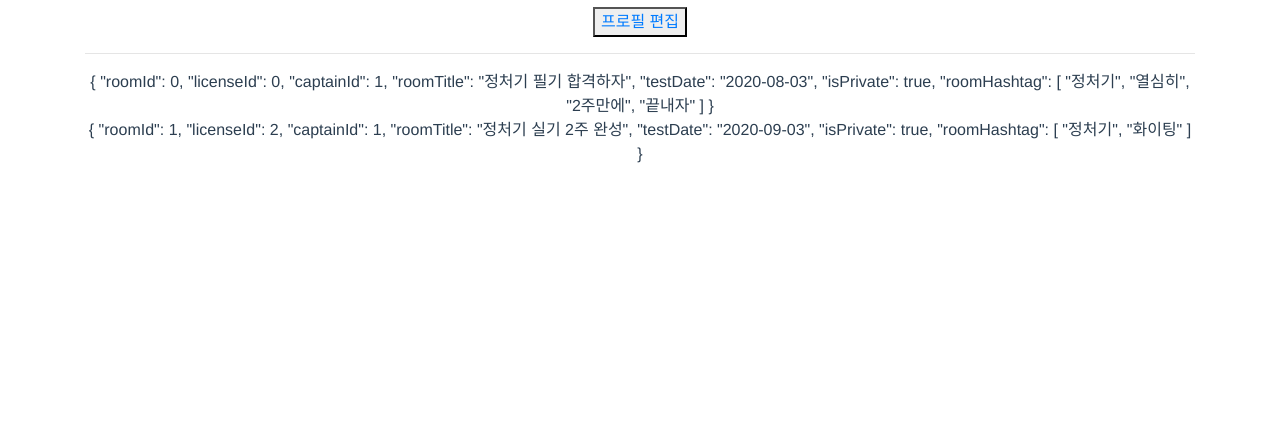
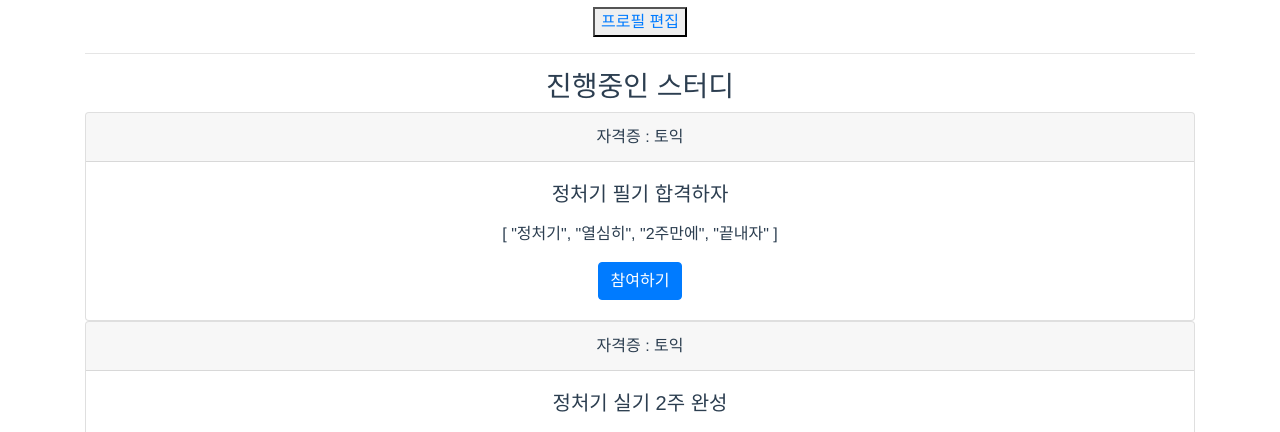
Before and after one commit to kyngskwk/Just_DDA_IT, a Vue app in the folder frontend/: page /mystudy in a window 1280 px wide. Shown: the part 520-952 px from the top of the page. Before the commit the page ends 800 px from the top, so only its background shows below. Built offline with nearby package versions, Linux system fonts and the light colour scheme.

Commit message:
FE-userstudyrooms S03P12A102-29 add studyroom list

```diff
--- /dev/null
+++ b/frontend/public/onelicense.json
@@ -0,0 +1,8 @@
+{
+  "data": [
+    {
+      "licenseId": 0,
+      "licenseTitle": "토익"
+    }
+  ]
+}
--- a/frontend/src/components/MyStudy/StudyList.vue
+++ b/frontend/src/components/MyStudy/StudyList.vue
@@ -1,5 +1,6 @@
 <template>
   <div>
+    <h3>진행중인 스터디</h3>
     <StudyListItem
     v-for="myStudyRoom in myStudyRooms"
     :key="myStudyRoom.id"
--- a/frontend/src/components/MyStudy/StudyListItem.vue
+++ b/frontend/src/components/MyStudy/StudyListItem.vue
@@ -1,16 +1,42 @@
 <template>
   <div>
-    {{ myStudyRoom }}
+    <div class="card text-center">
+      <div class="card-header">자격증 : {{ licenseTitle }}</div>
+      <div class="card-body">
+        <h5 class="card-title">{{ myStudyRoom.roomTitle }}</h5>
+        <p class="card-text">{{ myStudyRoom.roomInfo }}</p>
+        <p class="card-text hashtag">{{ myStudyRoom.roomHashtag }}</p>
+        <a href="#" class="btn btn-primary">참여하기</a>
+      </div>
+      <!-- <div class="card-footer text-muted">
+        {{ Dday }}
+      </div> -->
+    </div>
   </div>
 </template>
 
 <script>
+import axios from 'axios'
+
 export default {
   name: "StudyListItem",
   props: {
     myStudyRoom: {
       type: Object
     }
+  },
+  data () {
+    return {
+      licenseTitle : ''
+    }
+  },
+  created () {
+      // 자격증 ID => 자격증 한개
+      axios.get('http://localhost:3000/onelicense.json')
+      .then( res => {
+        console.log(res.data.data[0].licenseTitle)
+        this.licenseTitle = res.data.data[0].licenseTitle
+      })
   }
 }
 </script>
```
